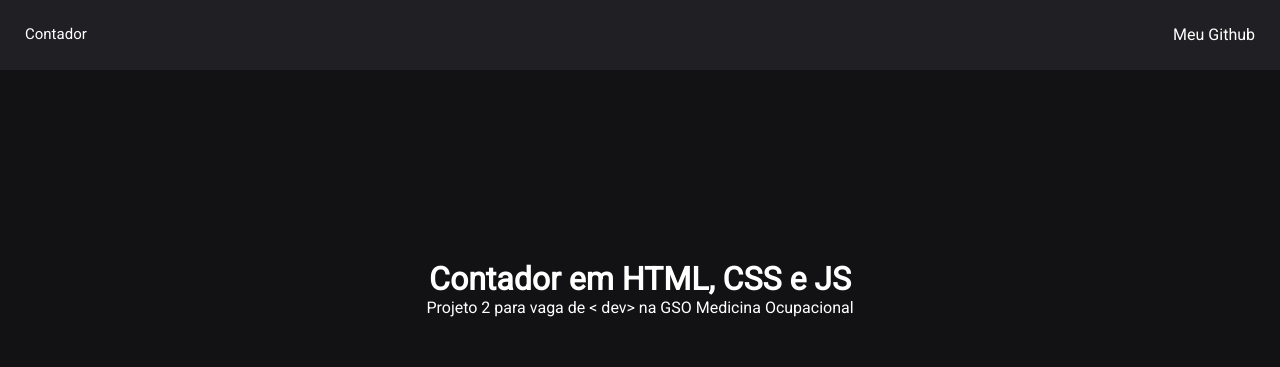
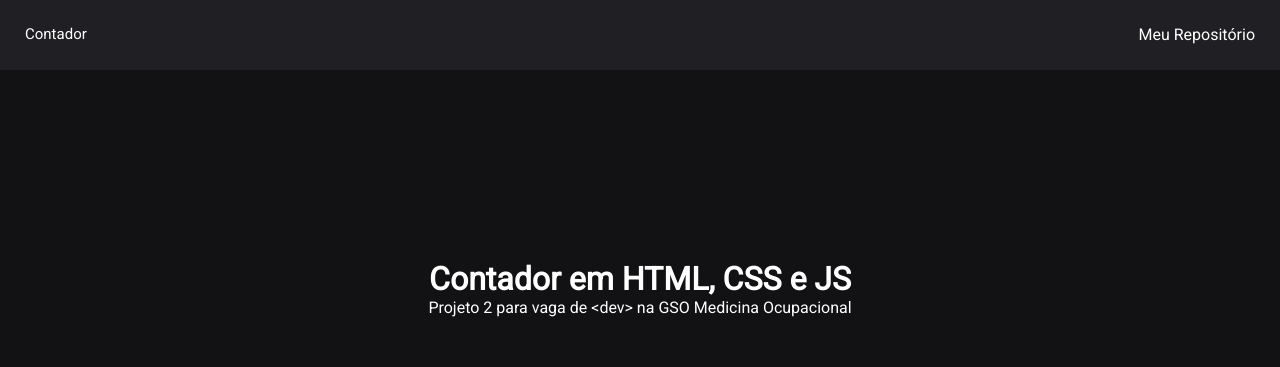
Before and after one commit to devSantos16/Desafio-GSO-Medicina-Ocupacional-2, a plain HTML site: page index.html in a window 1280 px wide. Shown: the top 367 px of the page. Drawn offline with Linux system fonts and the light colour scheme.

Commit message:
Ajustando o <dev>

```diff
--- a/index.html
+++ b/index.html
@@ -16,7 +16,8 @@
             <a>Contador</a>
         </div>
         <div class="nav-right nav-a">
-            <a href="https://github.com/devSantos16">Meu Github</a>
+            <a href="https://github.com/devSantos16/Desafio-GSO-Medicina-Ocupacional-2" target="_blank">Meu
+                Repositório</a>
         </div>
     </nav>
     <!-- Aviso caso for negativo -->
@@ -27,7 +28,7 @@
         <div class="main">
             <div>
                 <h1>Contador em HTML, CSS e JS</h1>
-                <p>Projeto 2 para vaga de < dev> na GSO Medicina Ocupacional</p>
+                <p>Projeto 2 para vaga de &ltdev&gt na GSO Medicina Ocupacional</p>
             </div>
             <div>
                 <input id="input" disabled type="text" value="0">
```
